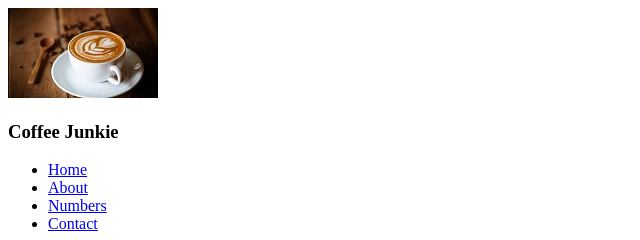
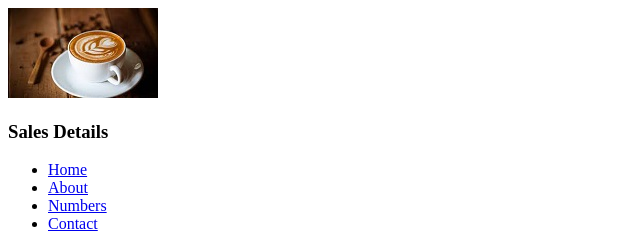
Before and after one commit to roffenofficial/roffenofficial.github.io, a plain HTML site: page cafeshop/numbers.html in a window 1280 px wide. Shown: the top 240 px of the page, 0-640 px from the left. Drawn offline with Linux system fonts and the light colour scheme.

Commit message:
Update numbers.html

```diff
--- a/cafeshop/numbers.html
+++ b/cafeshop/numbers.html
@@ -10,7 +10,7 @@
 
 <body>
     <img src="./images/logo.jpg" id="logo" alt="coffee logo">
-    <h3>Coffee Junkie</h3>
+    <h3>Sales Details</h3>
     <ul>
         <li><a href="index.html">Home</a></li>
         <li><a href="about.html">About</a></li>
```
